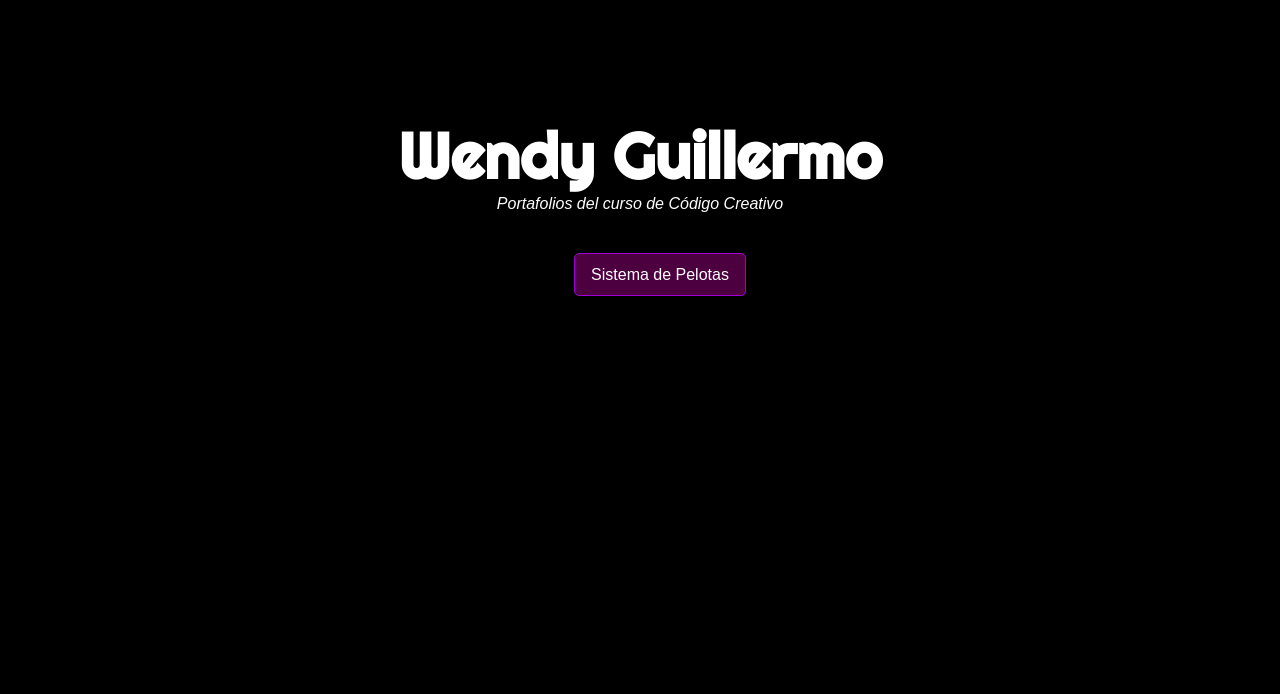
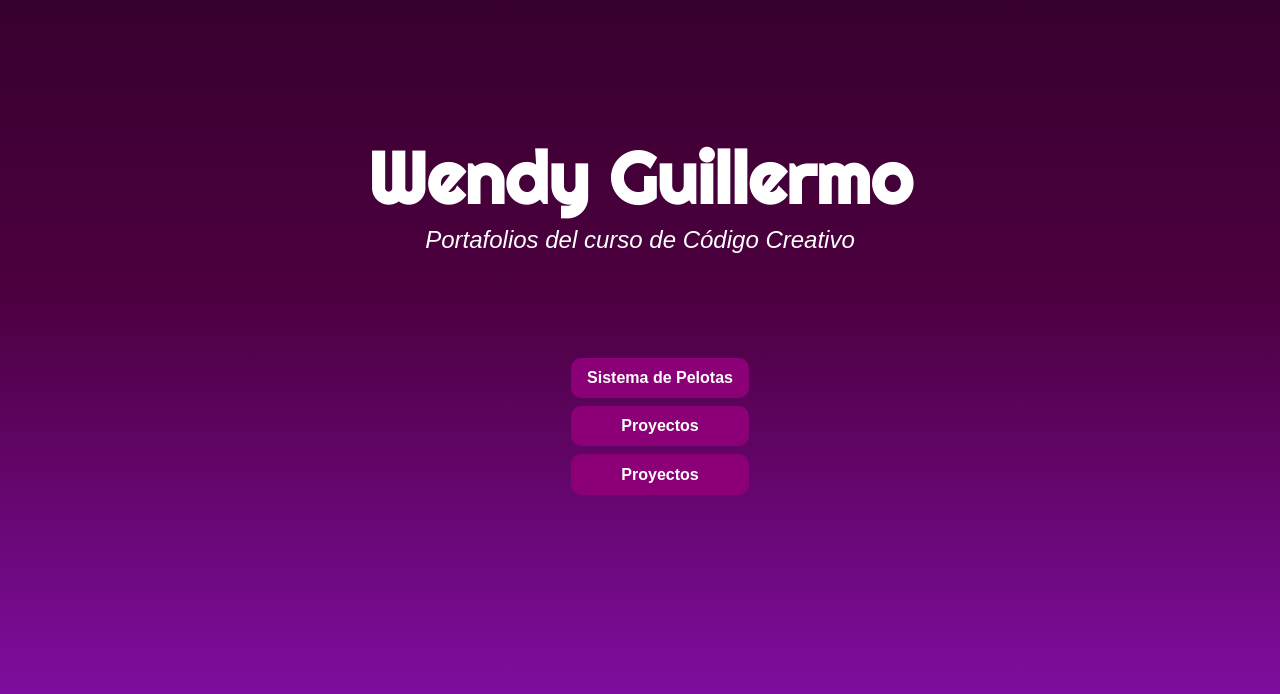
Before and after one commit to wendyg13/wendyg13.github.io, a plain HTML site: page index.html in a window 1280 px wide. Shown: the part 110-804 px from the top of the page. Drawn offline with Linux system fonts and the light colour scheme; a web font is replaced by a local one.

Commit message:
Portafolio

```diff
--- a/index.html
+++ b/index.html
@@ -30,7 +30,8 @@
      <nav class="nav">
         <ul>
             <li><a href="https://wendyg13.github.io/PELOTA-1/">Sistema de Pelotas</a></li>
-
+            <li><a href="">Proyectos</a></li>
+            <li><a href="">Proyectos</a></li>
         </ul>
      </nav>
   </main>
--- a/style.css
+++ b/style.css
@@ -1,13 +1,12 @@
 *{
 	font-family: Arial, Helvetica, sans-serif;
     border: 1px solid rgb(255, 234, 255)
-    padding: 2px;
 	margin: 0;
 	color: #b776be;
 }
 
 body{
-	background-color:rgb(0, 0, 0)
+	background: linear-gradient(rgba(48, 0, 39, 1), rgba(77, 0, 64, 1), rgba(128, 13, 162, 1));
 }
 
 main{
@@ -15,25 +14,28 @@ main{
 	flex-flow: column;
 	align-items: center;
 	justify-content: center;
-	gap: 2rem;
-	min-height: 80vh;
+	gap: 4rem;
+	min-height: 100vh;
 }
 
 li a{
+	justify-content: center;
 	margin-block: 0.5rem;
 	display: inline-block;
 	text-decoration: none;
-	background-color: rgb(77, 0, 64);
+	background-color: rgb(139, 0, 119);
 	padding-inline: 1rem;
 	padding-block: 0.7rem;
-	border-radius: 5px;
-	border: solid 1px rgb(159, 0, 212);
+	border-radius: 10px;
 	transition: all .3s ease-in-out;
+	font-family: "Montserrat", sans-serif;
+	font-weight: bold;
 }
 
 li a:hover{
 	background-color: rgb(128, 13, 162);
 	border: solid 1px rgb(219, 144, 246);
+	box-shadow: 1px 3px 3px rgb(172, 0, 100);
 }
 
 ul{
@@ -43,18 +45,20 @@ ul{
 
 .titulo h1{
      font-family: "Righteous", sans-serif;
-	font-size: 4rem;
+	font-size: 4.5rem;
 	color: rgb(255, 255, 255);
     justify-content: center;
      font-style: bold;
      text-align: center;
+	  margin-bottom: 0.2rem;
 }
 
 .titulo p{
 	text-align: center;
 	font-style: italic;
-	font-size: 1rem;
+	font-size: 1.5rem;
     color: rgb(255, 255, 255);
+	margin-top: 0;
 }
 
 .nav a{
```
